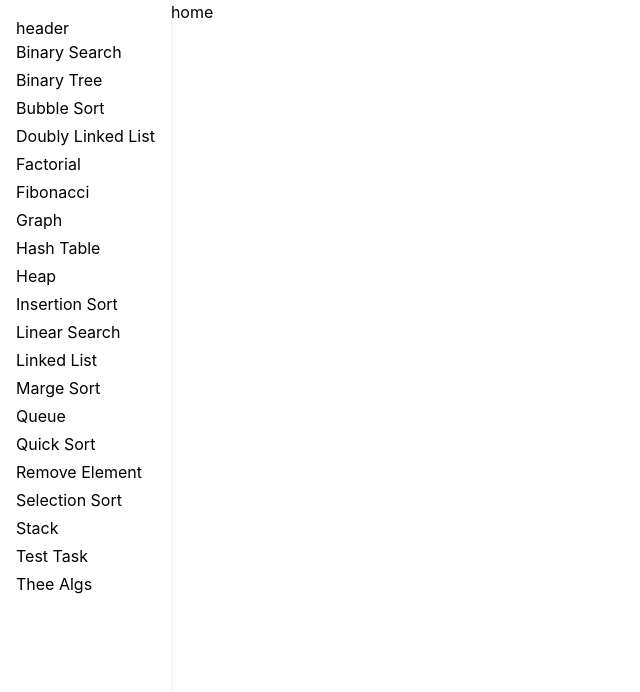
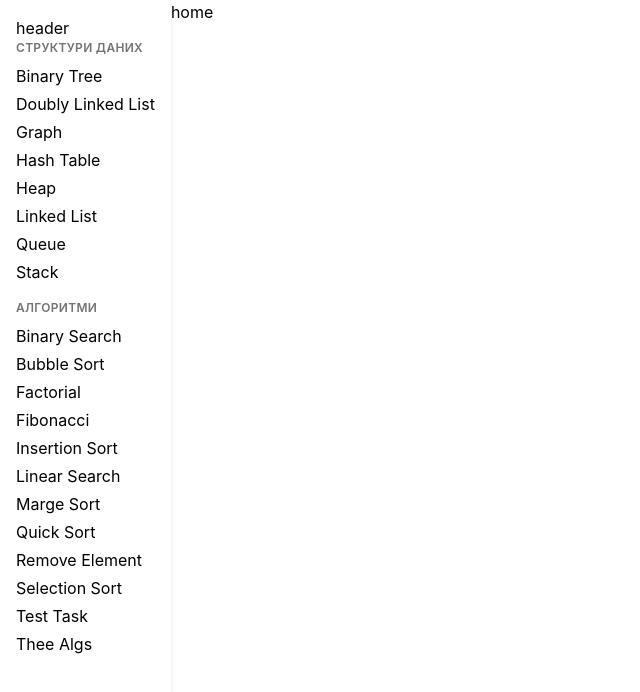
Before and after one commit to TraceOfHumanity/algorithms, a React (Vite) app: page / in a window 1280 px wide. Shown: the top 692 px of the page, without its empty margins (0-640 px from the left). Built offline with nearby package versions, Linux system fonts and the light colour scheme.

Commit message:
feat(navigation): restructure navigation to categorize items into data structures and algorithms; update useNavigation hook to return grouped navigation data

```diff
--- a/src/components/sidebar/components/navigation/hooks/use-navigation.ts
+++ b/src/components/sidebar/components/navigation/hooks/use-navigation.ts
@@ -1,30 +1,39 @@
-import type { NavigationItem } from "../types/navigation-item";
+import type { NavigationGroup } from "../types/navigation-item";
 
 const UseNavigationItems = () => {
-  const navigationItems: NavigationItem[] = [
-    { label: "Binary Search", to: "/binary-search" },
+  const dataStructures: NavigationGroup = {
+    title: "Структури даних",
+    items: [
       { label: "Binary Tree", to: "/binary-tree" },
-    { label: "Bubble Sort", to: "/bubble-sort" },
       { label: "Doubly Linked List", to: "/doubly-linked-list" },
-    { label: "Factorial", to: "/factorial" },
-    { label: "Fibonacci", to: "/fibonacci" },
       { label: "Graph", to: "/graph" },
       { label: "Hash Table", to: "/hash-table" },
       { label: "Heap", to: "/heap" },
+      { label: "Linked List", to: "/linked-list" },
+      { label: "Queue", to: "/queue" },
+      { label: "Stack", to: "/stack" },
+    ],
+  };
+
+  const algorithms: NavigationGroup = {
+    title: "Алгоритми",
+    items: [
+      { label: "Binary Search", to: "/binary-search" },
+      { label: "Bubble Sort", to: "/bubble-sort" },
+      { label: "Factorial", to: "/factorial" },
+      { label: "Fibonacci", to: "/fibonacci" },
       { label: "Insertion Sort", to: "/insertion-sort" },
       { label: "Linear Search", to: "/linear-search" },
-    { label: "Linked List", to: "/linked-list" },
       { label: "Marge Sort", to: "/marge-sort" },
-    { label: "Queue", to: "/queue" },
       { label: "Quick Sort", to: "/quick-sort" },
       { label: "Remove Element", to: "/remove-element" },
       { label: "Selection Sort", to: "/selection-sort" },
-    { label: "Stack", to: "/stack" },
       { label: "Test Task", to: "/test-task" },
       { label: "Thee Algs", to: "/thee-algs" },
-  ];
+    ],
+  };
 
-  return navigationItems;
+  return { dataStructures, algorithms };
 };
 
 export default UseNavigationItems;
--- a/src/components/sidebar/components/navigation/navigation.tsx
+++ b/src/components/sidebar/components/navigation/navigation.tsx
@@ -2,11 +2,21 @@ import useNavigation from "./hooks/use-navigation";
 import NavigationItem from "./navigation-item";
 
 const Navigation = () => {
-  const navigationItems = useNavigation();
+  const { dataStructures, algorithms } = useNavigation();
+  const sections = [dataStructures, algorithms];
   return (
-    <nav className="flex flex-col gap-1">
-      {navigationItems.map((item) => (
-        <NavigationItem key={item.to as string} item={item} />
+    <nav className="flex flex-col gap-4">
+      {sections.map((section) => (
+        <div key={section.title} className="flex flex-col gap-2">
+          <h2 className="text-xs font-semibold uppercase tracking-wide text-neutral-500 dark:text-neutral-400">
+            {section.title}
+          </h2>
+          <div className="flex flex-col gap-1">
+            {section.items.map((item) => (
+              <NavigationItem key={item.to as string} item={item} />
+            ))}
+          </div>
+        </div>
       ))}
     </nav>
   );
--- a/src/components/sidebar/components/navigation/types/navigation-item.ts
+++ b/src/components/sidebar/components/navigation/types/navigation-item.ts
@@ -3,3 +3,8 @@ import type { NavLink } from "react-router";
 export interface NavigationItem extends React.ComponentProps<typeof NavLink> {
   label: string;
 }
+
+export interface NavigationGroup {
+  title: string;
+  items: NavigationItem[];
+}
```
Lines whose indentation alone changed are shown as unchanged.
